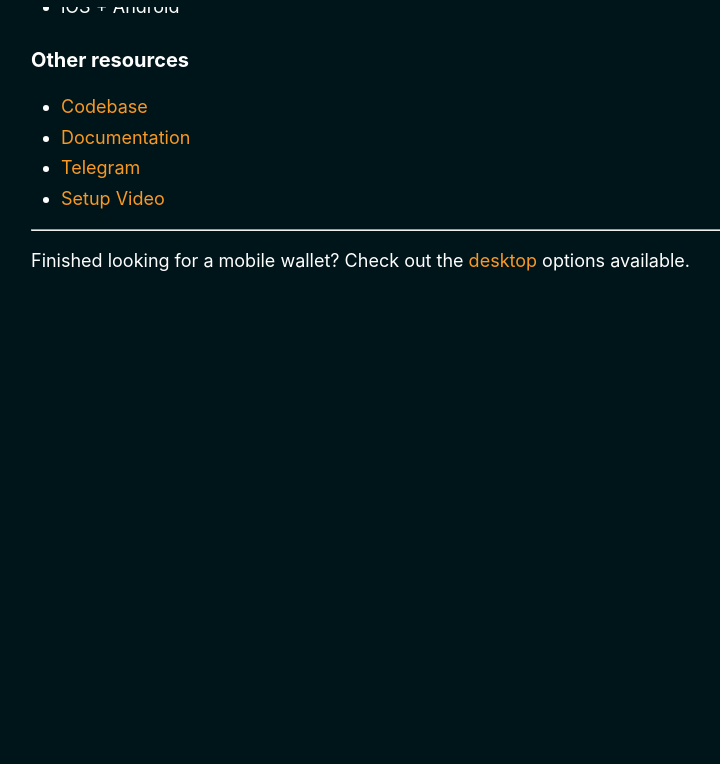
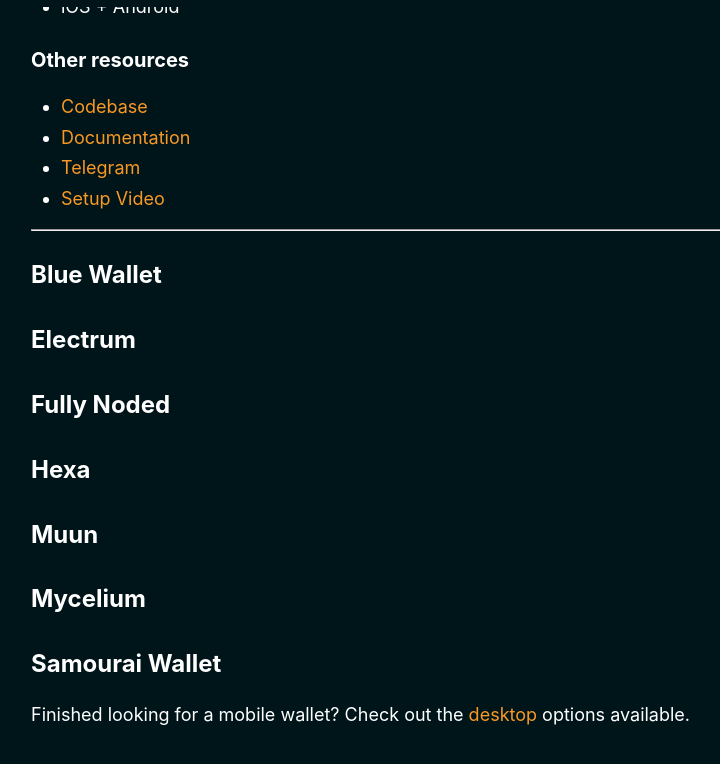
Before and after one commit to BitcoinQnA/bitcoin-wallet-guide, a Jekyll site: the page built from _pages/mobile.md, in a window 1280 px wide and 900 px high, scrolled down 1675 px. Shown: the top 764 px of the window, without its empty margins (249-969 px from the left). Built offline with Jekyll 4.4.1, drawn with Linux system fonts in a browser that asks for light colours; before the commit the page ends 2141 px from its top, so only the background shows below that.

Commit message:
Update mobile.md

```diff
--- a/_pages/mobile.md
+++ b/_pages/mobile.md
@@ -15,7 +15,7 @@ Mobile wallets provide the ultimate in convenience when interacting with Bitcoin
 7.  [Hexa](#hexa)
 8.  [Muun](#muun)
 9.  [Mycelium](#mycelium)
-10. [Samourai Wallet](#samourai)
+10. [Samourai Wallet](#samourai-wallet)
 
 ***
 
@@ -46,5 +46,19 @@ Mobile wallets provide the ultimate in convenience when interacting with Bitcoin
 
 ***
 
+## Blue Wallet
+
+## Electrum
+
+## Fully Noded
+
+## Hexa
+
+## Muun
+
+## Mycelium
+
+## Samourai Wallet
+
 
 Finished looking for a mobile wallet? Check out the [desktop](/desktop) options available.
```
